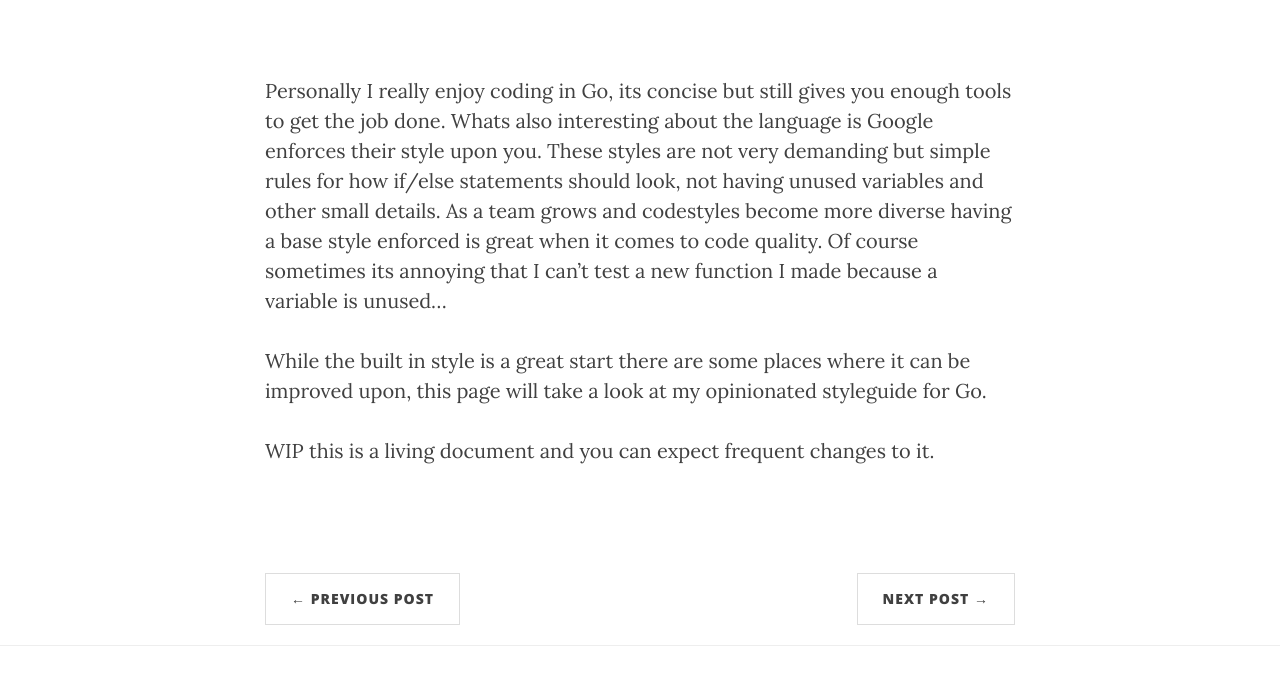
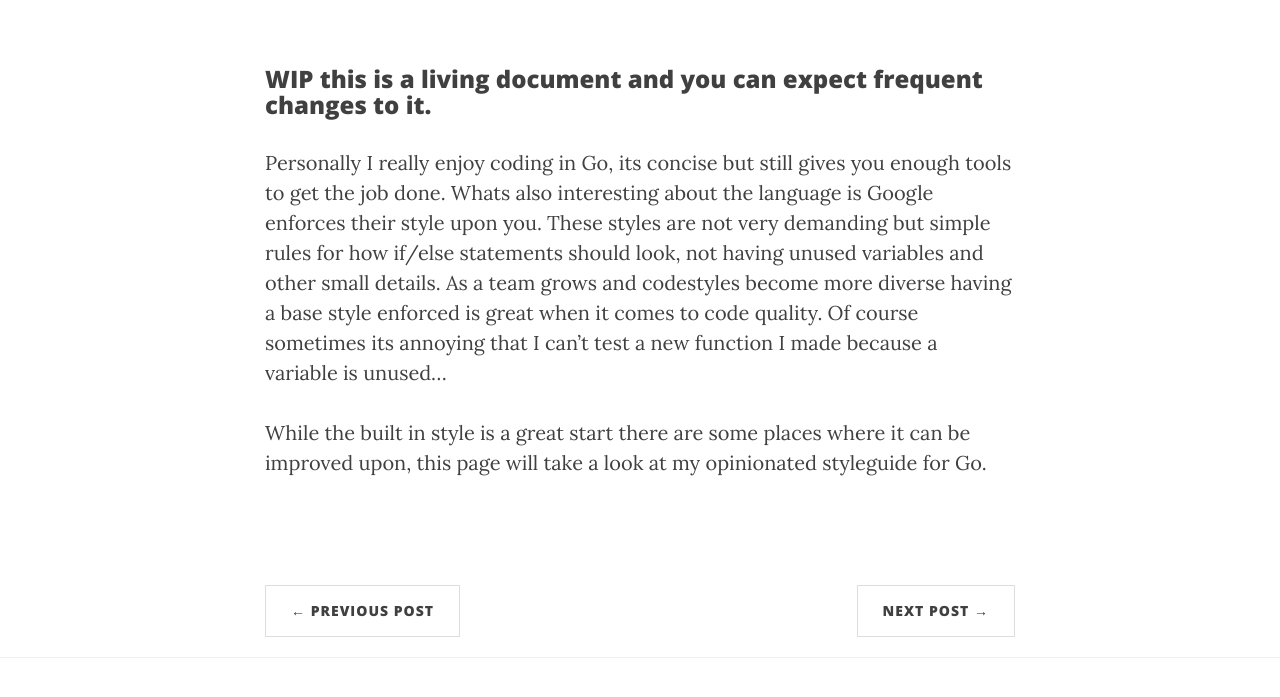
Before and after one commit to kwojcicki/kwojcicki.github.io, a Jekyll site: the page built from _posts/2018-01-15-IDIOMATIC-GO.md, in a window 1280 px wide and 900 px high, scrolled down 446 px, cut to the strip 198-895 px from the top of the window. Built offline with Jekyll 4.4.1, drawn with Linux system fonts in a browser that asks for light colours; nearby versions of some CDN libraries.

Commit message:
changed ordering

```diff
--- a/_posts/2018-01-15-IDIOMATIC-GO.md
+++ b/_posts/2018-01-15-IDIOMATIC-GO.md
@@ -9,8 +9,8 @@ comments: true
 tags: [ Go ]
 ---
 
+### WIP this is a living document and you can expect frequent changes to it.
+
 Personally I really enjoy coding in Go, its concise but still gives you enough tools to get the job done. Whats also interesting about the language is Google enforces their style upon you. These styles are not very demanding but simple rules for how if/else statements should look, not having unused variables and other small details. As a team grows and codestyles become more diverse having a base style enforced is great when it comes to code quality. Of course sometimes its annoying that I can't test a new function I made because a variable is unused...
 
 While the built in style is a great start there are some places where it can be improved upon, this page will take a look at my opinionated styleguide for Go.
-
-WIP this is a living document and you can expect frequent changes to it.
```
